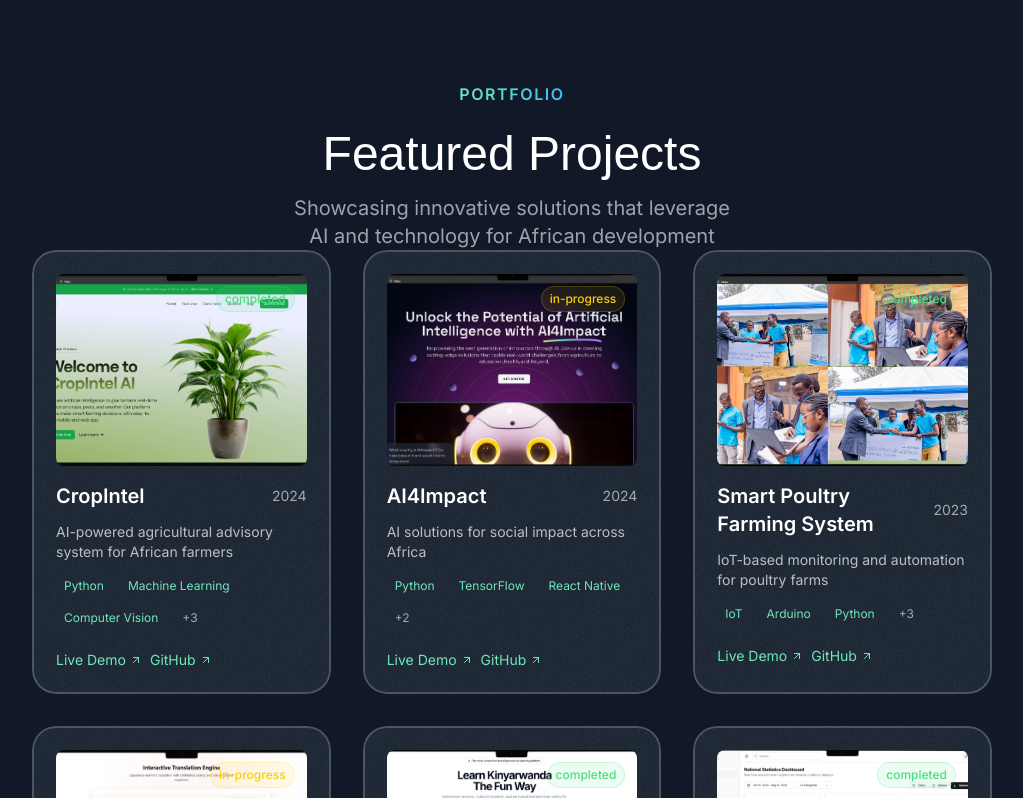
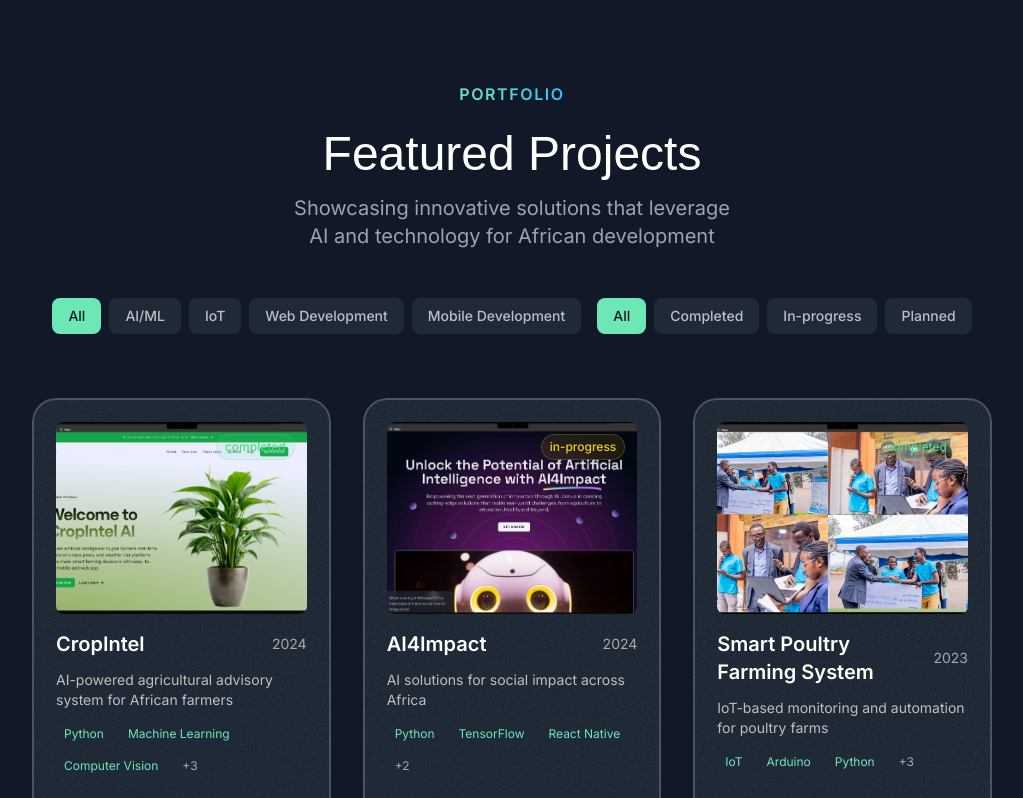
Before and after one commit to chrismazi/myportifolioweb, a Next.js app: page /projects in a window 1280 px wide. Shown: the part 764-1562 px from the top of the page, without its empty margins (128-1151 px from the left). Built offline with nearby package versions, Linux system fonts and the light colour scheme; a web font is replaced by a local one.

Commit message:
feat: restore filter buttons with improved spacing between filters and projects

```diff
--- a/src/sections/ProjectsShowcase.tsx
+++ b/src/sections/ProjectsShowcase.tsx
@@ -143,8 +143,19 @@ const projects: Project[] = [
   }
 ];
 
+const categories = ['All', 'AI/ML', 'IoT', 'Web Development', 'Mobile Development'];
+const statuses = ['All', 'completed', 'in-progress', 'planned'];
+
 export const ProjectsShowcase = () => {
+  const [selectedCategory, setSelectedCategory] = useState('All');
+  const [selectedStatus, setSelectedStatus] = useState('All');
   const [selectedProject, setSelectedProject] = useState<Project | null>(null);
+
+  const filteredProjects = projects.filter(project => {
+    const matchesCategory = selectedCategory === 'All' || project.category === selectedCategory;
+    const matchesStatus = selectedStatus === 'All' || project.status === selectedStatus;
+    return matchesCategory && matchesStatus;
+  });
 
   const getStatusColor = (status: string) => {
     switch (status) {
@@ -173,9 +184,43 @@ export const ProjectsShowcase = () => {
           description="Showcasing innovative solutions that leverage AI and technology for African development"
         />
 
+        {/* Filters */}
+        <div className="flex flex-wrap gap-4 justify-center mb-16 mt-12">
+          <div className="flex gap-2">
+            {categories.map((category) => (
+              <button
+                key={category}
+                onClick={() => setSelectedCategory(category)}
+                className={`px-4 py-2 rounded-lg text-sm font-medium transition-colors ${
+                  selectedCategory === category
+                    ? 'bg-emerald-300 text-gray-900'
+                    : 'bg-gray-800 text-white/70 hover:text-white hover:bg-gray-700'
+                }`}
+              >
+                {category}
+              </button>
+            ))}
+          </div>
+          <div className="flex gap-2">
+            {statuses.map((status) => (
+              <button
+                key={status}
+                onClick={() => setSelectedStatus(status)}
+                className={`px-4 py-2 rounded-lg text-sm font-medium transition-colors ${
+                  selectedStatus === status
+                    ? 'bg-emerald-300 text-gray-900'
+                    : 'bg-gray-800 text-white/70 hover:text-white hover:bg-gray-700'
+                }`}
+              >
+                {status.charAt(0).toUpperCase() + status.slice(1)}
+              </button>
+            ))}
+          </div>
+        </div>
+
         {/* Projects Grid */}
         <div className="grid grid-cols-1 md:grid-cols-2 lg:grid-cols-3 gap-8">
-          {projects.map((project) => (
+          {filteredProjects.map((project) => (
             <Card
               key={project.id}
               className="p-6 hover:scale-105 transition-transform duration-300 cursor-pointer"
@@ -246,7 +291,11 @@ export const ProjectsShowcase = () => {
           ))}
         </div>
 
-
+        {filteredProjects.length === 0 && (
+          <div className="text-center py-12">
+            <p className="text-white/60">No projects found with the selected filters.</p>
+          </div>
+        )}
 
         {/* Project Modal */}
         {selectedProject && (
```
